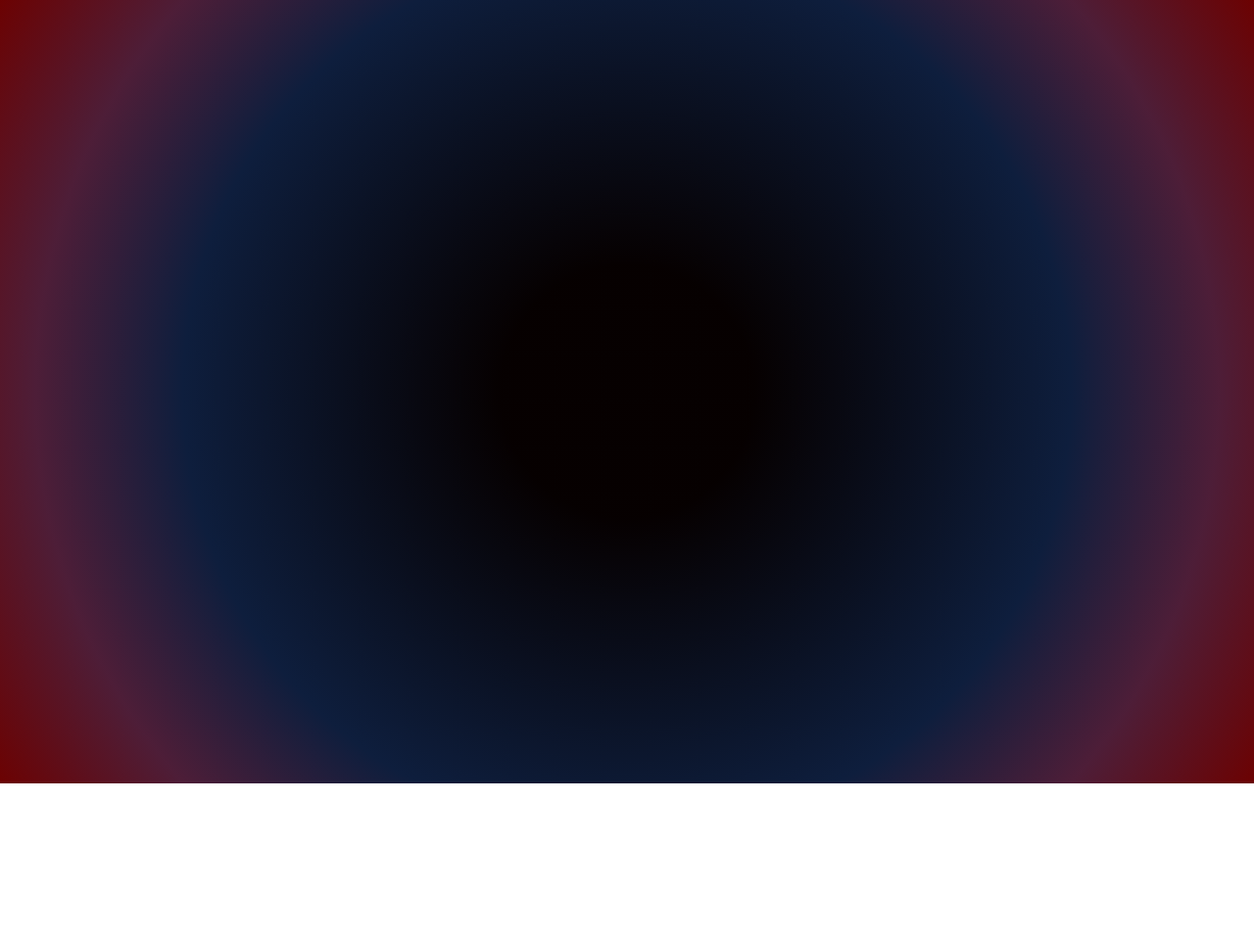
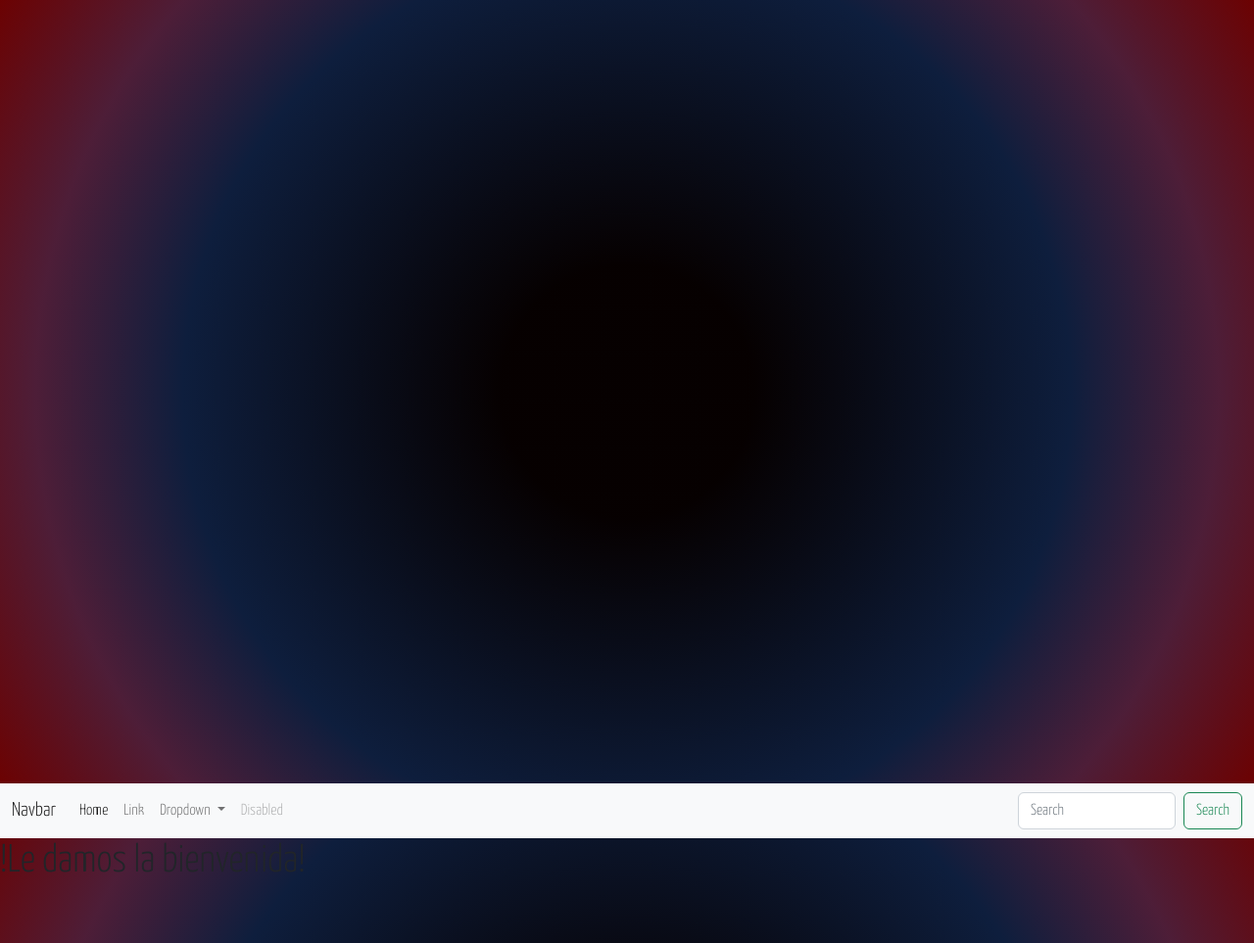
Before and after one commit to FranciscoSanchezMurga/losTremendos.restaurante-SanchezMurga, a plain HTML site: page index.html in a window 1280 px wide. Shown: the top 963 px of the page at 98% size. Before the commit the page ends 800 px from the top, so only its background shows below. Drawn offline with nearby package versions, Linux system fonts and the light colour scheme; a web font is replaced by a local one.

Commit message:
Corrección posición código (estaba fuera del body)

```diff
--- a/index.html
+++ b/index.html
@@ -6,7 +6,8 @@
     <meta http-equiv="X-UA-Compatible" content="IE=edge">
     <meta name="viewport" content="width=device-width, initial-scale=1.0">
     <!-- Vinculación con el framework Bootstrap -->
-    <link href="https://cdn.jsdelivr.net/npm/bootstrap@5.2.0-beta1/dist/css/bootstrap.min.css" rel="stylesheet" integrity="sha384-0evHe/X+R7YkIZDRvuzKMRqM+OrBnVFBL6DOitfPri4tjfHxaWutUpFmBp4vmVor" crossorigin="anonymous">
+    <link href="https://cdn.jsdelivr.net/npm/bootstrap@5.2.0-beta1/dist/css/bootstrap.min.css" rel="stylesheet"
+        integrity="sha384-0evHe/X+R7YkIZDRvuzKMRqM+OrBnVFBL6DOitfPri4tjfHxaWutUpFmBp4vmVor" crossorigin="anonymous">
     <!-- Vinculación con el archivo css con los estilos -->
     <link rel="stylesheet" href="./css/styles.css">
     <!-- Logos facebook, whatsapp e instagram de Fontawesome -->
@@ -28,19 +29,70 @@
 
     </div>
     <!-- Script bootstrap -->
-    <script src="https://cdn.jsdelivr.net/npm/bootstrap@5.2.0-beta1/dist/js/bootstrap.bundle.min.js" integrity="sha384-pprn3073KE6tl6bjs2QrFaJGz5/SUsLqktiwsUTF55Jfv3qYSDhgCecCxMW52nD2" crossorigin="anonymous"></script>
+    <script src="https://cdn.jsdelivr.net/npm/bootstrap@5.2.0-beta1/dist/js/bootstrap.bundle.min.js"
+        integrity="sha384-pprn3073KE6tl6bjs2QrFaJGz5/SUsLqktiwsUTF55Jfv3qYSDhgCecCxMW52nD2"
+        crossorigin="anonymous"></script>
 
 </body>
 
 </html>
+<div class="containerIndex">
+    <header class="d-flex flex-column">
 
-        <!-- Utilizo un div que englobe a todos los elementos para poder aplicarle así Grid a la página.
+        <nav class="navbar navbar-expand-lg bg-light">
+            <div class="container-fluid">
+                <a class="navbar-brand" href="#">Navbar</a>
+                <button class="navbar-toggler" type="button" data-bs-toggle="collapse"
+                    data-bs-target="#navbarSupportedContent" aria-controls="navbarSupportedContent"
+                    aria-expanded="false" aria-label="Toggle navigation">
+                    <span class="navbar-toggler-icon"></span>
+                </button>
+                <div class="collapse navbar-collapse" id="navbarSupportedContent">
+                    <ul class="navbar-nav me-auto mb-2 mb-lg-0">
+                        <li class="nav-item">
+                            <a class="nav-link active" aria-current="page" href="#">Home</a>
+                        </li>
+                        <li class="nav-item">
+                            <a class="nav-link" href="#">Link</a>
+                        </li>
+                        <li class="nav-item dropdown">
+                            <a class="nav-link dropdown-toggle" href="#" id="navbarDropdown" role="button"
+                                data-bs-toggle="dropdown" aria-expanded="false">
+                                Dropdown
+                            </a>
+                            <ul class="dropdown-menu" aria-labelledby="navbarDropdown">
+                                <li><a class="dropdown-item" href="#">Action</a></li>
+                                <li><a class="dropdown-item" href="#">Another action</a></li>
+                                <li>
+                                    <hr class="dropdown-divider">
+                                </li>
+                                <li><a class="dropdown-item" href="#">Something else here</a></li>
+                            </ul>
+                        </li>
+                        <li class="nav-item">
+                            <a class="nav-link disabled">Disabled</a>
+                        </li>
+                    </ul>
+                    <form class="d-flex" role="search">
+                        <input class="form-control me-2" type="search" placeholder="Search" aria-label="Search">
+                        <button class="btn btn-outline-success" type="submit">Search</button>
+                    </form>
+                </div>
+            </div>
+        </nav>
+
+        <h1>!Le damos la bienvenida!</h1>
+
+    </header>
+</div>
+
+<!-- Utilizo un div que englobe a todos los elementos para poder aplicarle así Grid a la página.
         Defino para ella una clase particular "containerIndex" puesto que quiero que el estilo del fondo sea diferente al de las otras páginas web del sitio.
     -->
-    <!-- <div class="containerIndex">
+<!-- <div class="containerIndex">
 
          "header" será seguramente una clase que compartirán todas las páginas del sitio. -->
-      <!--   <header class="headerIndex">
+<!--   <header class="headerIndex">
             <nav>
                 <ul>
                     <li class="itemDelNavSeleccionado">
```
